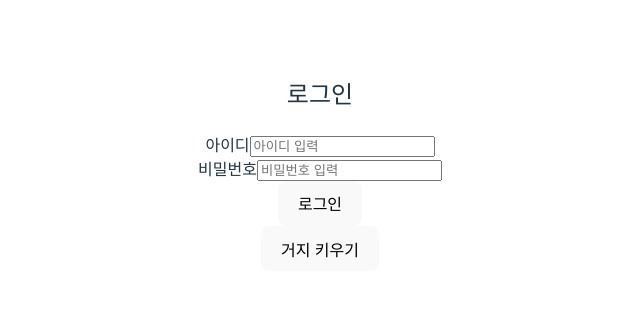
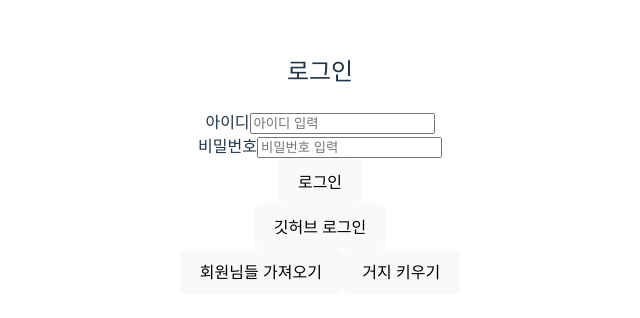
Before and after one commit to team-e2oy/ct-front, a React (Vite) app: page / in a window 1280 px wide. Shown: the part 236-554 px from the top of the page, without its empty margins (320-960 px from the left). Built offline with nearby package versions, Linux system fonts and the light colour scheme.

Commit message:
axios 테스트

```diff
--- a/src/sample/components/BeggarLife.tsx
+++ b/src/sample/components/BeggarLife.tsx
@@ -1,6 +1,5 @@
 import { beggarLifeStore } from '../store/BeggarStore.ts'
 import BeggarEmotion from './BeggarEmotion.tsx'
-import { useEffect } from 'react'
 
 const BeggarLife = () => {
   const MoneyState = () => {
@@ -21,22 +20,6 @@ const BeggarLife = () => {
     )
   }
 
-  const GithubLogin = () => {
-    // window.location.href = "https://github.com/login/oauth/authorize?client_id=Ov23liHhRhGErz7N8E4u&redirect_uri=http://localhost:8080/login/oauth2/code/github&scope=user";
-    window.location.href = 'http://localhost:8080/oauth2/authorization/github'
-  }
-
-  const GithubLoginBtn = () => {
-    return <button onClick={GithubLogin}>깃허브 로그인</button>
-  }
-
-  useEffect(() => {
-    const token = new URLSearchParams(window.location.search).get('token')
-    if (token) {
-      alert('Token : ' + token)
-    }
-  }, [])
-
   return (
     <>
       <h1>거지키우기</h1>
@@ -47,7 +30,6 @@ const BeggarLife = () => {
       <div>
         <BtnGiveMoney />
         <BtnMolsu />
-        <GithubLoginBtn />
       </div>
     </>
   )
--- a/src/sample/pages/Login.tsx
+++ b/src/sample/pages/Login.tsx
@@ -1,11 +1,40 @@
-import {Link} from "react-router";
+import { Link } from 'react-router'
+import { useEffect } from 'react'
+import axios from 'axios'
 
 const Login = () => {
   // 로그인 폼 제출 시 호출되는 핸들러 함수
   const handleSubmit = (e) => {
-    e.preventDefault(); // 기본 폼 제출 이벤트 취소
-    // 실제 로그인 인증 로직은 이곳에 추가하면 됩니다.
-    console.log("로그인 폼 제출됨");
+    e.preventDefault() // 기본 폼 제출 이벤트 취소
+    alert('로그인 버튼 누름!')
+  }
+
+  const GithubLogin = () => {
+    // window.location.href = "https://github.com/login/oauth/authorize?client_id=Ov23liHhRhGErz7N8E4u&redirect_uri=http://localhost:8080/login/oauth2/code/github&scope=user";
+    window.location.href = 'http://localhost:8080/oauth2/authorization/github'
+  }
+
+  const GithubLoginBtn = () => {
+    return <button onClick={GithubLogin}>깃허브 로그인</button>
+  }
+
+  useEffect(() => {
+    const token = new URLSearchParams(window.location.search).get('token')
+    if (token) {
+      alert('Token : ' + token)
+    }
+  }, [])
+
+  const getMember = async () => {
+    axios
+      .get('/members')
+      .then((res) => {
+        console.log(res)
+      })
+      .catch((err) => {
+        console.log(err)
+      })
+      .finally(() => {})
   }
 
   return (
@@ -15,20 +44,35 @@ const Login = () => {
 
         <div>
           <label htmlFor="username">아이디</label>
-          <input type="text" id="username" name="username" placeholder="아이디 입력" />
+          <input
+            type="text"
+            id="username"
+            name="username"
+            placeholder="아이디 입력"
+          />
         </div>
 
         <div>
           <label htmlFor="password">비밀번호</label>
-          <input type="password" id="password" name="password" placeholder="비밀번호 입력" />
+          <input
+            type="password"
+            id="password"
+            name="password"
+            placeholder="비밀번호 입력"
+          />
         </div>
 
         <button type="submit">로그인</button>
+        <br />
+        <GithubLoginBtn />
       </form>
 
-      <Link to="/beggar-life">
-        <button>거지 키우기</button>
-      </Link>
+      <div>
+        <button onClick={getMember}>회원님들 가져오기</button>
+        <Link to="/beggar-life">
+          <button>거지 키우기</button>
+        </Link>
+      </div>
     </div>
   )
 }
```
Also changed, not shown: src/sample/SampleApp.tsx (+9 -6 lines), 1 other file (tests, documents, lock files or other folders).
